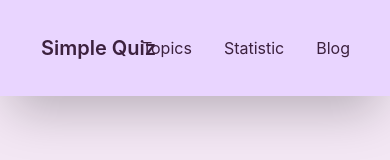
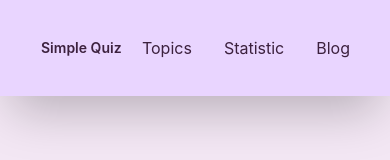
Before and after one commit to uziriahimu/simple-quiz, a React (Create React App) app: page / in a window 390 px wide. Shown: the top 160 px of the page. Built offline with nearby package versions, Linux system fonts and the light colour scheme.

Commit message:
resposive changes

```diff
--- a/src/components/Header.jsx
+++ b/src/components/Header.jsx
@@ -6,7 +6,7 @@ const Header = () => {
         <div>
             <div className="navbar bg-base-100 shadow-2xl p-6 bg-purple-200">
                 <div className="flex-1">
-                    <Link to='/home' className="btn btn-ghost normal-case text-xl">Simple Quiz</Link>
+                    <Link to='/home' className="btn btn-ghost normal-case lg:text-xl">Simple Quiz</Link>
                 </div>
                 <div className="flex-none">
                     <ul className="menu menu-horizontal p-0">
--- a/src/components/Statistics.jsx
+++ b/src/components/Statistics.jsx
@@ -8,8 +8,8 @@ const Statistics = () => {
     // console.log(statistic)
 
     return (
-        <div className=' mt-10 mb-40 lg:flex align-center justify-center'>
-            <LineChart width={400} height={400} data={statistic.data}>
+        <div className=' mt-10 mb-40 lg:flex align-center justify-center '>
+            <LineChart width={370} height={400} data={statistic.data}>
                 <XAxis dataKey="name" />
                 <YAxis />
                 <Line type="monotone" dataKey="total" stroke="#8884d8" />
```
